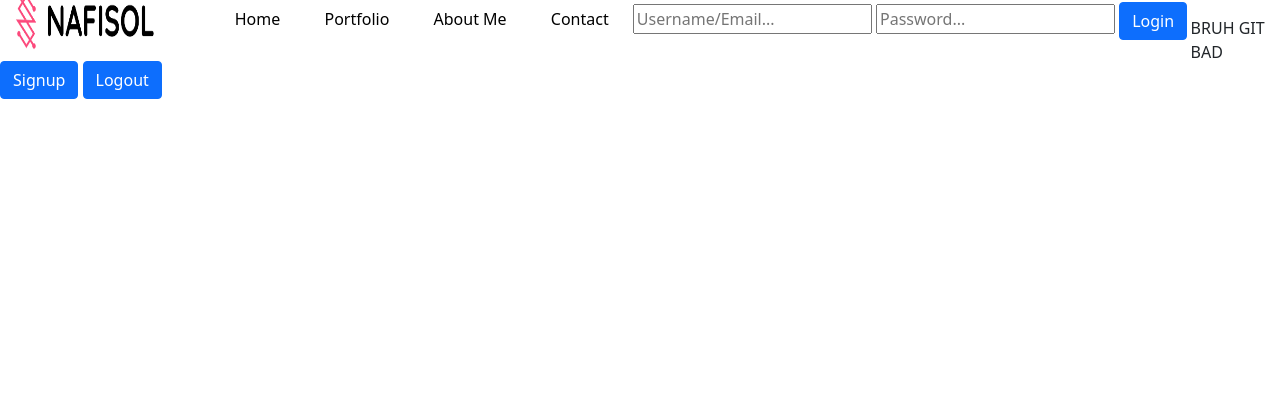
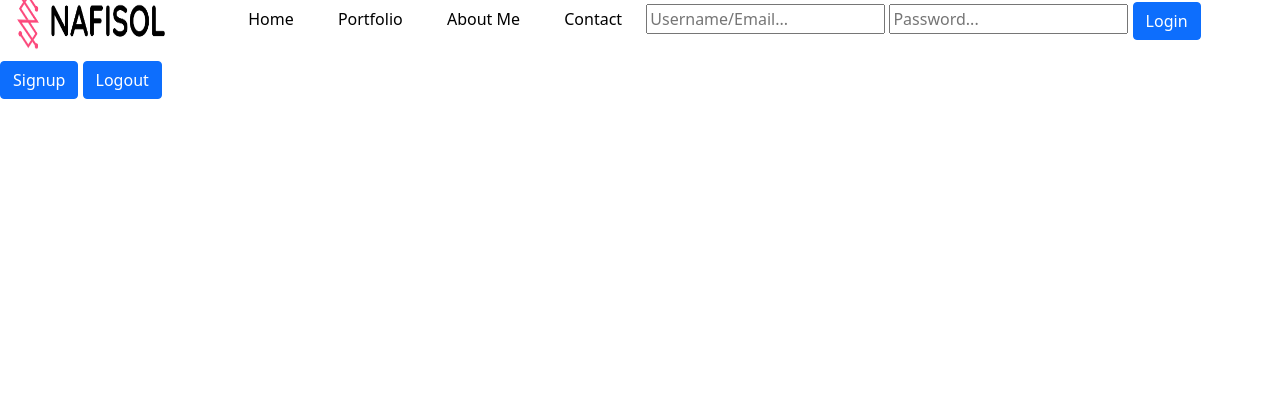
Before and after one commit to AfnanKhan59/register-login, a PHP site: page /index.php in a window 1280 px wide. Shown: the top 420 px of the page. Run offline with PHP 8.4, Linux system fonts and the light colour scheme.

Commit message:
IDK WHAT Im DOING LEOL

```diff
--- a/header.php
+++ b/header.php
@@ -6,6 +6,7 @@
 	<title></title>
 	<link rel="stylesheet" href="style.css">
 
+JINGLE BWELL
     <!-- Bootstrap CSS -->
     <link href="https://cdn.jsdelivr.net/npm/bootstrap@5.0.2/dist/css/bootstrap.min.css" rel="stylesheet" integrity="sha384-EVSTQN3/azprG1Anm3QDgpJLIm9Nao0Yz1ztcQTwFspd3yD65VohhpuuCOmLASjC" crossorigin="anonymous">
 
@@ -41,7 +42,7 @@
 		</form>
 	</div>
 </nav>
-BRUH GIT BAD
+
 <script src="https://code.jquery.com/jquery-3.6.3.js"></script>
    <script src="https://cdn.jsdelivr.net/npm/bootstrap@5.0.2/dist/js/bootstrap.bundle.min.js" integrity="sha384-MrcW6ZMFYlzcLA8Nl+NtUVF0sA7MsXsP1UyJoMp4YLEuNSfAP+JcXn/tWtIaxVXM" crossorigin="anonymous"></script>
  </header>
```
